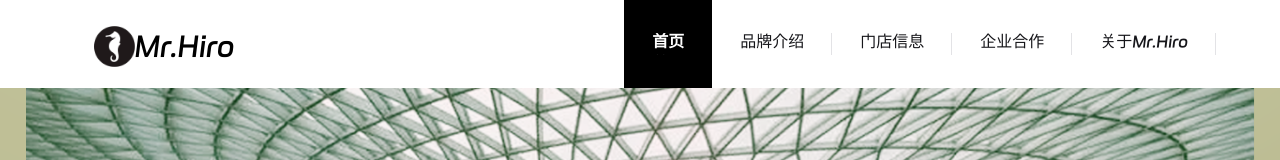
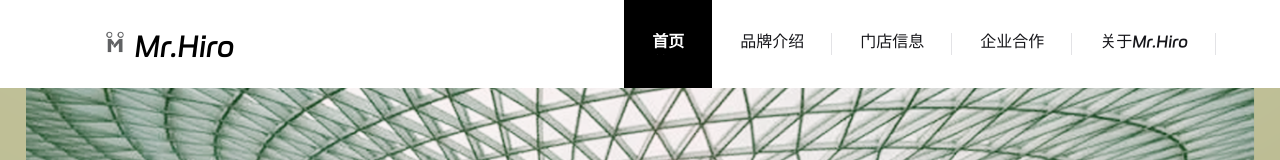
Before and after one commit to Endy-fei/Hiro, a Vue app: page / in a window 1280 px wide. Shown: the top 160 px of the page. Built offline with nearby package versions, Linux system fonts and the light colour scheme; a web font is replaced by a local one.

Commit message:
第一版客户查看

```diff
--- a/src/App.vue
+++ b/src/App.vue
@@ -60,7 +60,7 @@ import HiroLogo from './components/HiroLogo.vue'
     <div class="footer_content">
       <div class="company_info">
         <div class="company_logo">
-          <img src="@/assets/images/9/9-1.png" alt="logo">
+          <img src="@/assets/images/9/9-1.jpg" alt="logo">
         </div>
         <div class="company_content">
           <div class="content">
@@ -143,15 +143,16 @@ import HiroLogo from './components/HiroLogo.vue'
           </div>
         </div>
         <div class="company_code">
-          <img src="@/assets/images/9/9-2.png" alt="code">
+          <img src="@/assets/images/9/9-1.jpg" alt="code">
           <p>扫码了解</p>
         </div>
       </div>
     </div>
     <div class="footer_bottom">
       <p>浙公网安备 33011802000662</p>
-      <p><a data-v-87f2f512="" href="https://beian.miit.gov.cn/" target="_blank"
-            class="jump-page">浙ICP备11062584号-3</a></p>
+      <p>
+        <a href="https://beian.miit.gov.cn/" target="_blank" class="jump-page">浙ICP备11062584号-3</a>
+      </p>
     </div>
   </footer>
 </template>
--- a/src/components/HiroLogo.vue
+++ b/src/components/HiroLogo.vue
@@ -1,7 +1,7 @@
 <template>
   <div class="logo_box">
     <div class="logo_img">
-      <img src="@/assets/images/9/9-1.png" alt="logo">
+      <img src="@/assets/images/9/9-1.jpg" alt="logo">
     </div>
     <p>Mr.Hiro</p>
   </div>
```
Also changed, not shown: src/assets/images/9/9-1.jpg (added), src/assets/images/9/9-3.png (renamed from src/assets/images/9/9-1.png).
